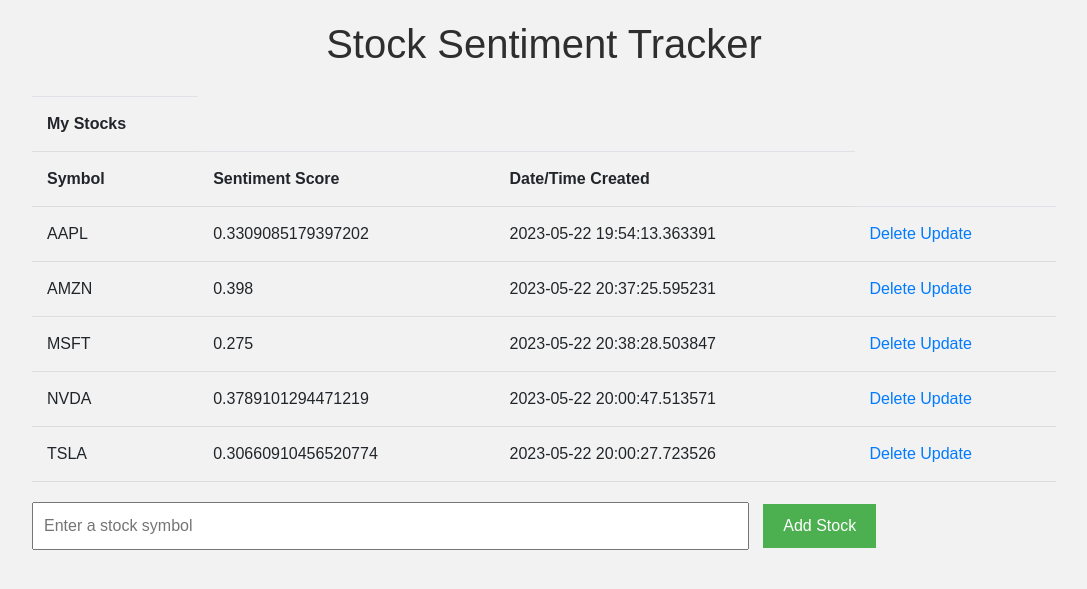
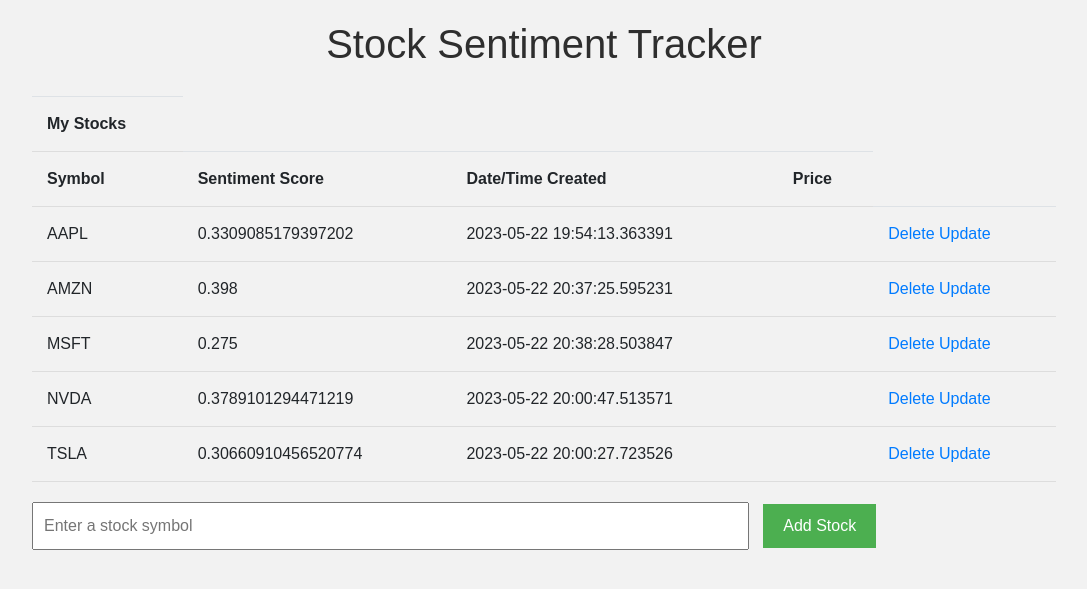
Before and after one commit to zaech727/NLP-Stock-Sentiment-Calculator, a Flask app: page / in a window 1280 px wide. Shown: the top 589 px of the page, without its empty margins (96-1183 px from the left). Run offline with Flask 3, Linux system fonts and the light colour scheme; data comes from the database, SQL or seed files in the repository; data that the repository does not hold is empty.

Commit message:
Display live stock price

```diff
--- a/app.py
+++ b/app.py
@@ -3,6 +3,7 @@
 from datetime import datetime
 import sentiment_analysis
 import re
+from stock_price import get_stock_price
 
 app = Flask(__name__)
 # app.config["SQLALCHEMY_DATABASE_URI"] = "sqlite:////database.db"
@@ -64,11 +65,14 @@
                 flash("Unable to add stock to database.")
                 return redirect("/")
 
-        return redirect("/")
-
     else:
         stocks = Stock.query.order_by(Stock.symbol).all()
-        return render_template("home.html", stocks=stocks)
+        stock_prices = {}
+        for stock in stocks:
+            symbol = stock.symbol
+            stock_prices[symbol] = get_stock_price(symbol)
+
+        return render_template("home.html", stocks=stocks, stock_prices=stock_prices)
 
 
 @app.route("/delete/<int:id>")
--- /dev/null
+++ b/stock_price.py
@@ -0,0 +1,14 @@
+import requests
+
+def get_stock_price(symbol):
+    API_KEY = "chltua9r01qs8kipfvbgchltua9r01qs8kipfvc0"
+    url = f"https://finnhub.io/api/v1/quote?symbol={symbol}&token={API_KEY}"
+
+    response = requests.get(url)
+    if response.status_code == 200:
+        data = response.json()
+        price = data["c"]
+        return price
+    else:
+        print("Error occurred:", response.status_code)
+        return None
--- a/templates/home.html
+++ b/templates/home.html
@@ -27,12 +27,14 @@
         <th>Symbol</th>
         <th>Sentiment Score</th>
         <th>Date/Time Created</th>
+        <th>Price</th>
     </tr>
     {% for stock in stocks %}
     <tr>
         <td>{{ stock.symbol }}</td>
         <td>{{ stock.sentiment }}</td>
         <td>{{ stock.created }}</td>
+        <td>{{ stock_prices[stock.symbol] }}</td>
         <td>
             <a href="/delete/{{ stock.id }}">Delete</a>
             <a href="/update/{{ stock.id }}">Update</a>
```
